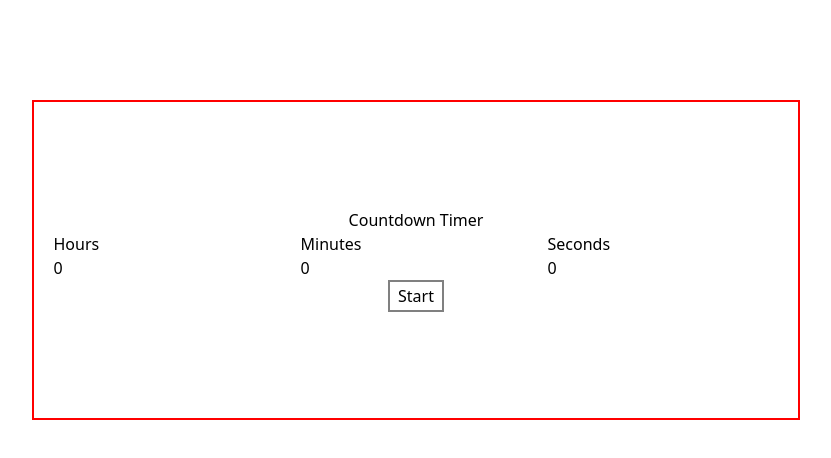
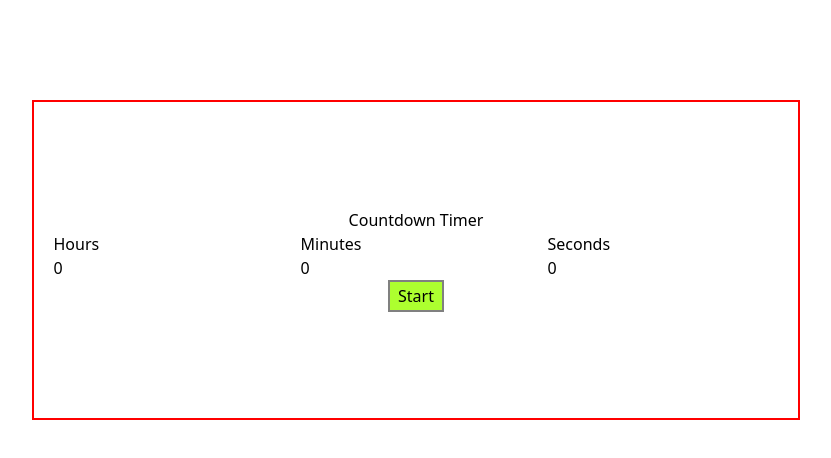
Before and after one commit to Om-Shankar-191019/react-interview, a React (Vite) app: page / in a window 1280 px wide. Shown: the top 458 px of the page, without its empty margins (224-1055 px from the left). Built offline with nearby package versions, Linux system fonts and the light colour scheme.

Commit message:
styles to countdown timer

```diff
--- a/src/components/Countdown timer/style.css
+++ b/src/components/Countdown timer/style.css
@@ -20,5 +20,6 @@
 .btn{
     border:2px solid gray;
     padding:2px 8px;
+    background-color: greenyellow;
 
 }
```
